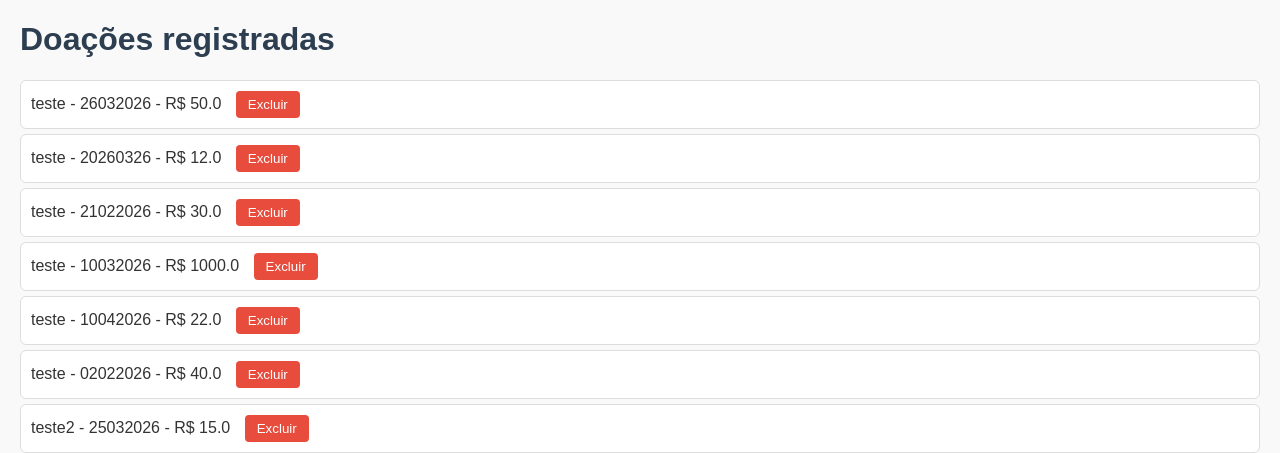
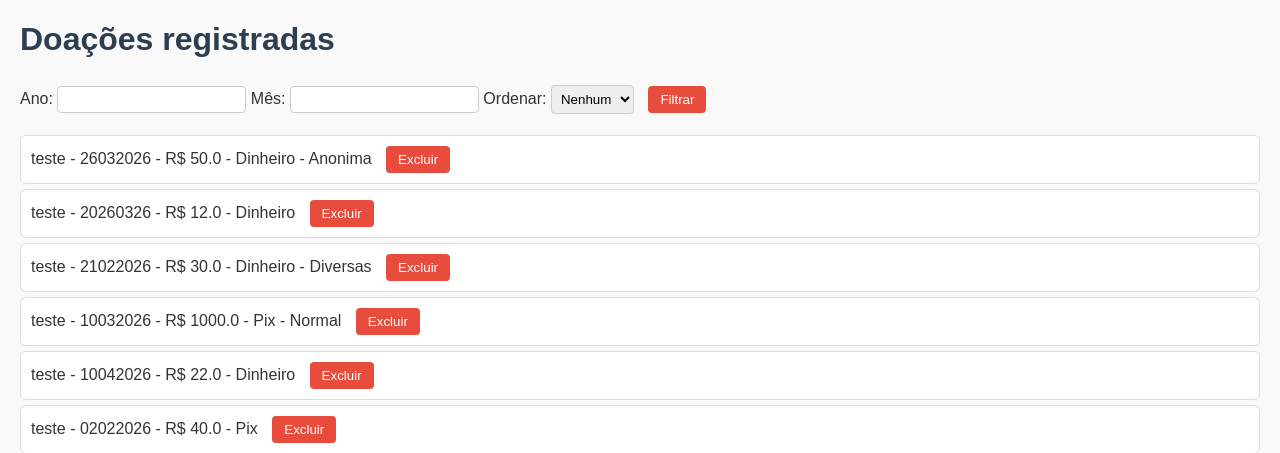
Before and after one commit to some-star/sistema-doacoes, a Flask app: page /listar_doacoes in a window 1280 px wide. Shown: the top 453 px of the page. Run offline with Flask 3, Linux system fonts and the light colour scheme; data comes from the database, SQL or seed files in the repository; both versions use the stored data as it was after the commit.

Commit message:
filtros de ordenacao

```diff
--- a/app.py
+++ b/app.py
@@ -1,5 +1,6 @@
 from flask import Flask, render_template, request, redirect, url_for, flash
 from flask_sqlalchemy import SQLAlchemy
+from sqlalchemy import func
 
 app = Flask(__name__)
 app.secret_key = 'secret-key'  # necessário para mensagens flash
@@ -26,7 +27,6 @@ class Doacao(db.Model):
     data = db.Column(db.String(8), nullable=False)  # agora 8 dígitos
     valor = db.Column(db.Float)
     observacao = db.Column(db.String(200))
-
     forma_pagamento = db.Column(db.String(20))  # novo
     tipo_doacao = db.Column(db.String(20))      # novo
 
@@ -117,7 +117,23 @@ def registrar_doacao():
 
 @app.route('/listar_doacoes')
 def listar_doacoes():
-    doacoes = Doacao.query.all()
+    ano = request.args.get('ano')
+    mes = request.args.get('mes')
+    ordenar = request.args.get('ordenar')
+
+    query = Doacao.query
+
+    if ano:
+        query = query.filter(Doacao.data.like(f"____{ano}"))
+
+    if mes:
+        query = query.filter(Doacao.data.like(f"__{mes}____"))
+
+    if ordenar == "data":
+        query = query.order_by(func.substr(Doacao.data, 1, 2))
+
+    doacoes = query.all()
+
     return render_template('listar_doacoes.html', doacoes=doacoes)
 
 @app.route('/excluir_doacao/<int:id>', methods=['POST'])
--- a/templates/listar_doacoes.html
+++ b/templates/listar_doacoes.html
@@ -6,6 +6,18 @@
 </head>
 <body>
     <h1>Doações registradas</h1>
+    <form method="GET">
+    Ano: <input type="text" name="ano" maxlength="4">
+    Mês: <input type="text" name="mes" maxlength="2">
+
+    Ordenar:
+    <select name="ordenar">
+        <option value="">Nenhum</option>
+        <option value="data">Por data</option>
+    </select>
+
+    <button type="submit">Filtrar</button>
+    </form>
     {% with messages = get_flashed_messages() %}
       {% if messages %}
         <ul>
@@ -21,6 +33,8 @@
                 {{ doacao.doador.nome }} - {{ doacao.data }}
                 {% if doacao.valor %}- R$ {{ doacao.valor }}{% endif %}
                 {% if doacao.observacao %}- {{ doacao.observacao }}{% endif %}
+                {% if doacao.forma_pagamento %}- {{ doacao.forma_pagamento }}{% endif %}
+                {% if doacao.tipo_doacao %}- {{ doacao.tipo_doacao }}{% endif %}
                 <form method="POST" action="{{ url_for('excluir_doacao', id=doacao.id) }}" style="display:inline;" onsubmit="return confirm('Tem certeza que deseja excluir esta doação?');">
                     <button type="submit">Excluir</button>
                 </form>
```
Also changed, not shown: instance/database.db.
